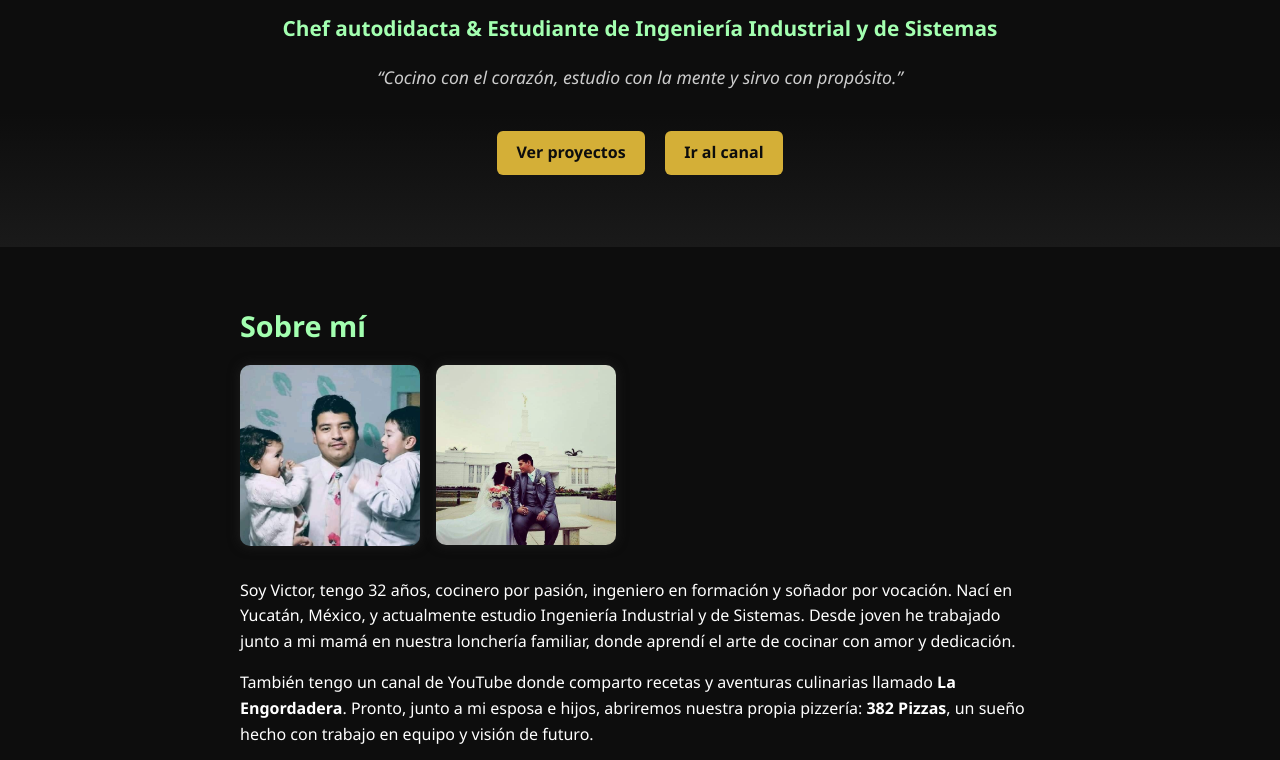
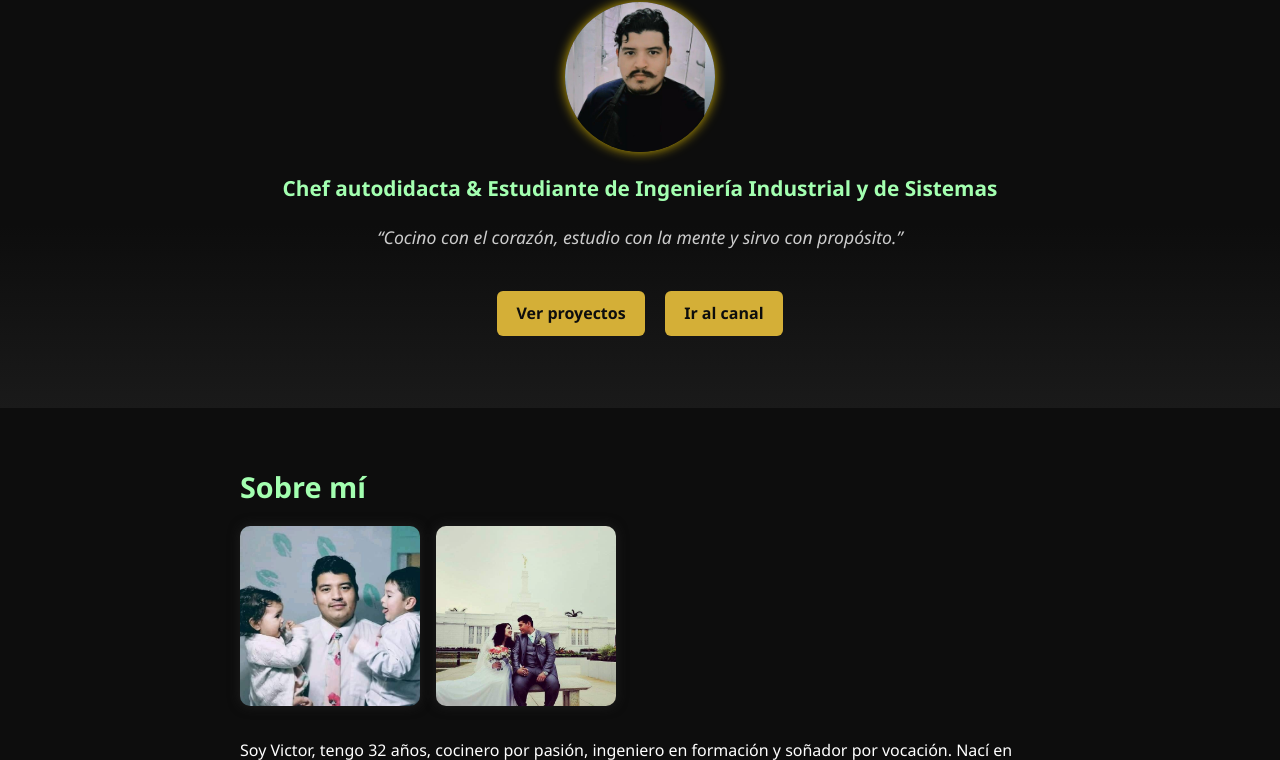
Before and after one commit to ingchef-yuc/ingvictorjavierlizamaaguilar, a plain HTML site: page index.html in a window 1280 px wide. Shown: the part 202-962 px from the top of the page. Drawn offline with Linux system fonts and the light colour scheme.

Commit message:
Update index.html

```diff
--- a/index.html
+++ b/index.html
@@ -11,6 +11,8 @@
   <header class="hero">
     <img src="images/victor-perfil.jpg" alt="Víctor perfil" class="perfil" />
     <h1>Victor Javier Lizama Aguilar</h1>
+    <img src="images/victor-chef.jpg" alt="Víctor Javier Lizama - Chef" class="perfil-img">
+
     <h2>Chef autodidacta & Estudiante de Ingeniería Industrial y de Sistemas</h2>
     <p class="frase">“Cocino con el corazón, estudio con la mente y sirvo con propósito.”</p>
     <div class="botones">
```
